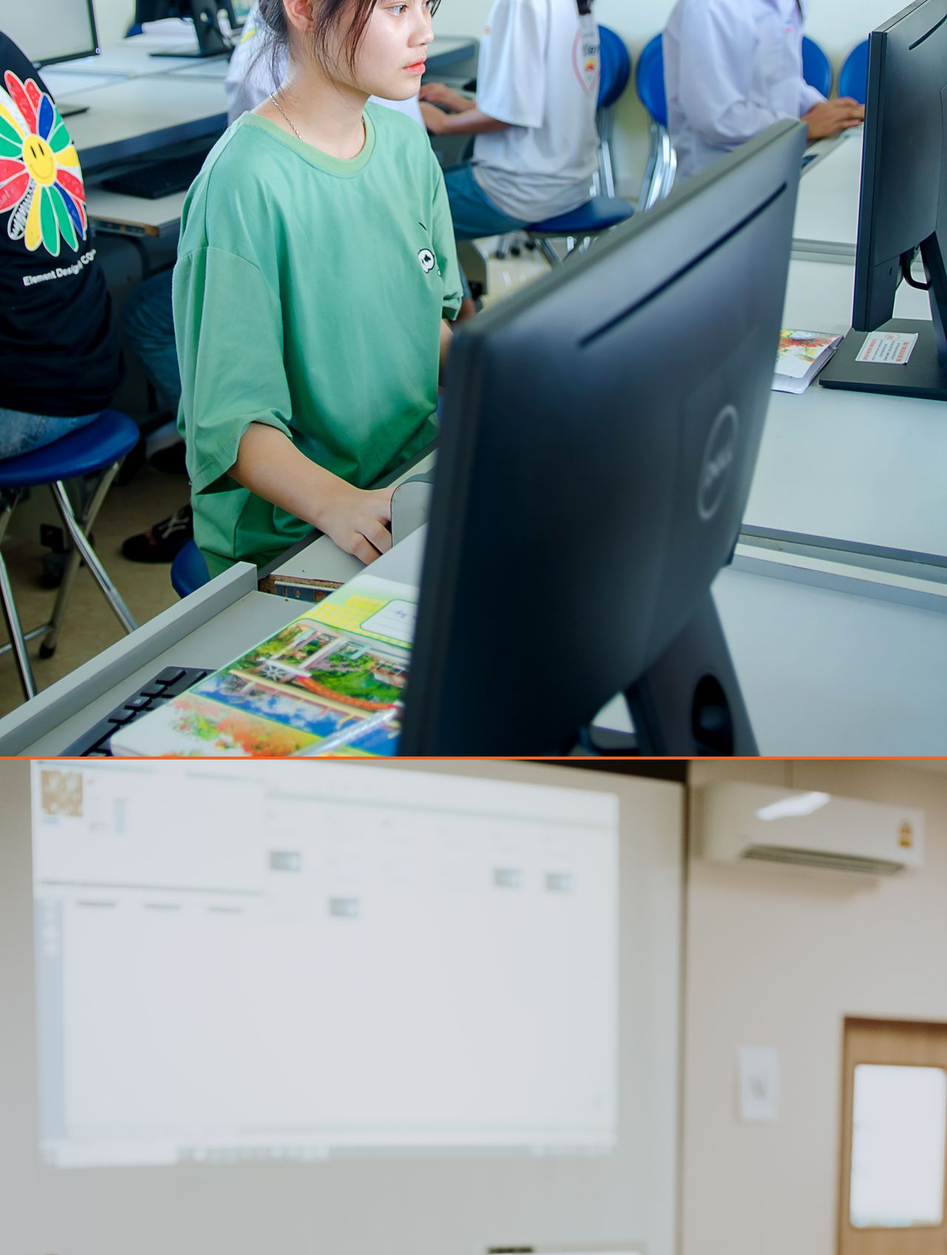
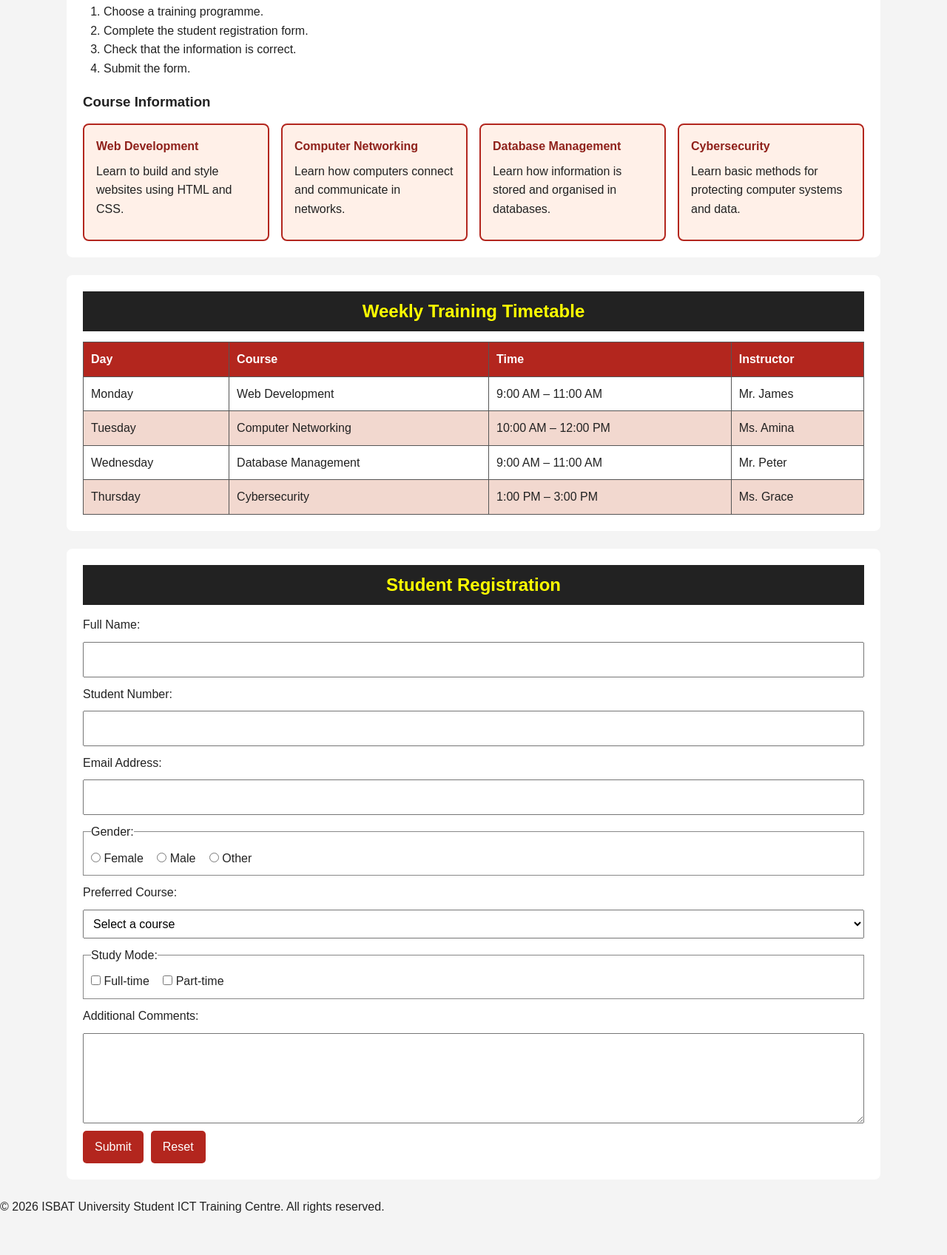
Before and after one commit to osirearnoldbob-hue/web-test, a plain HTML site: page osire arnold bob web class test/index.html in a window 1280 px wide. Shown: the part 1098-2795 px from the top of the page at 74% size. After the commit the page ends 2754 px from the top, so only its background shows below. Drawn offline with Linux system fonts and the light colour scheme.

Commit message:
Update design.css

```diff
--- a/osire arnold bob web class test/design.css
+++ b/osire arnold bob web class test/design.css
@@ -1,70 +1,221 @@
-*{
-    padding: o;
+/* Basic page setup */
+* {
     box-sizing: border-box;
     margin: 0;
+    padding: 0;
 }
-html{
-    scrollbar:none;
+
+html {
     scroll-behavior: smooth;
 }
-body{
-    background-color: rgb(241, 100, 35);
+
+body {
+    font-family: Arial, sans-serif;
+    line-height: 1.6;
+    background-color: #f4f4f4;
+    color: #222;
 }
-header{
-    background-color: rgb(248, 11, 3);
-    color: rgb(236, 230, 230);
-    padding: 10px 10px;
-    justify-content: space-between;
-    border-radius: 10px;
+
+/* (h-i) Navigation stays visible at the top */
+header {
+    position: sticky;
+    top: 0;
+    z-index: 10;
+    padding: 16px 5%;
+    background-color: #b3261e;
+    color: white;
 }
-nav li{
-    list-style: none;
+
+header h1 {
+    margin-bottom: 10px;
+    font-size: 1.5rem;
+}
+
+/* (b) Horizontal navigation */
+nav {
+    display: flex;
+    flex-wrap: wrap;
     gap: 10px;
-    display: flex;
+}
+
+nav a {
+    padding: 6px 10px;
+    border-radius: 4px;
+    color: white;
     text-decoration: none;
 }
-nav li :hover{
+
+nav a:hover {
+    background-color: #7d1b16;
     color: yellow;
 }
-.logo{
-    font-weight: bold;
-     font-size: 20px;
+
+main {
+    width: min(1100px, 92%);
+    margin: 20px auto;
 }
-section{
 
+section {
+    margin-bottom: 24px;
+    padding: 22px;
+    border-radius: 8px;
+    background-color: white;
+}
 
-    font-family: 'Times New Roman', Times, serif;
+section h2 {
+    margin-bottom: 14px;
+    padding: 8px 12px;
+    background-color: #222;
+    color: yellow;
+    text-align: center;
 }
-section h2{
-    font-weight: 20px;
-    align-items: center;
-    background-color: black;
-    color:yellow ;
+
+section h3 {
+    margin: 16px 0 8px;
 }
-.image{
+
+p {
+    margin-bottom: 12px;
+}
+
+ul,
+ol {
+    margin: 10px 0 18px 28px;
+}
+
+/* (c) About section images */
+#about img {
+    width: 30%;
     height: 210px;
-    width: 209px;
+    margin: 8px 1%;
+    border-radius: 8px;
+    object-fit: cover;
+}
 
-    gap: 40px;
-    border-radius: 10px;
+/* (d) Lists get spacing from the ul and ol rules above */
 
+/* (g) Four responsive course cards */
+.course-cards {
+    display: grid;
+    grid-template-columns: repeat(4, 1fr);
+    gap: 16px;
+    margin-top: 14px;
 }
-.image-1 {
-    height: 300px;
-    width: 200px;
-    gap: 20px;
-    border-radius: 10px;
 
+.course-card {
+    padding: 16px;
+    border: 2px solid #b3261e;
+    border-radius: 8px;
+    background-color: #fff0e8;
 }
-.cousres{
-    box-sizing: border-box;
-    background-color: rgb(109, 22, 22);
-    padding-top: 50px;
-    border-radius: 10px;
-    gap: 40px;
+
+.course-card h4 {
+    margin-bottom: 8px;
+    color: #8f211b;
 }
-.cousres h3{
-text-align: center;
-font-family: 'Gill Sans', 'Gill Sans MT', Calibri, 'Trebuchet MS', sans-serif;
-font-size: larger;
+
+/* (e) Timetable styling */
+table {
+    width: 100%;
+    margin-top: 12px;
+    border-collapse: collapse;
 }
+
+th,
+td {
+    padding: 10px;
+    border: 1px solid #555;
+    text-align: left;
+}
+
+th {
+    background-color: #b3261e;
+    color: white;
+}
+
+tbody tr:nth-child(even) {
+    background-color: #f2d8cf;
+}
+
+/* (f) Registration form styling */
+form {
+    display: grid;
+    gap: 10px;
+}
+
+input,
+select,
+textarea,
+button {
+    padding: 9px;
+    font: inherit;
+}
+
+fieldset {
+    padding: 10px;
+    border: 1px solid #888;
+}
+
+fieldset label {
+    margin-right: 14px;
+}
+
+.form-buttons {
+    display: flex;
+    gap: 10px;
+}
+
+button {
+    width: fit-content;
+    padding: 9px 16px;
+    border: none;
+    border-radius: 5px;
+    background-color: #b3261e;
+    color: white;
+    cursor: pointer;
+}
+
+button:hover {
+    background-color: #7d1b16;
+}
+
+/* (h-ii) Back to Top stays at the browser's bottom-right */
+.back-to-top {
+    position: fixed;
+    right: 18px;
+    bottom: 18px;
+    padding: 10px 14px;
+    border-radius: 6px;
+    background-color: #222;
+    color: white;
+    text-decoration: none;
+}
+
+/* Make the cards and images fit smaller screens */
+@media (max-width: 750px) {
+    .course-cards {
+        grid-template-columns: repeat(2, 1fr);
+    }
+
+    #about img {
+        width: 46%;
+    }
+}
+
+@media (max-width: 500px) {
+    .course-cards {
+        grid-template-columns: 1fr;
+    }
+
+    #about img {
+        width: 100%;
+        height: auto;
+        margin: 8px 0;
+    }
+
+    th,
+    td {
+        padding: 6px;
+        font-size: 0.85rem;
+    }
+}
```
